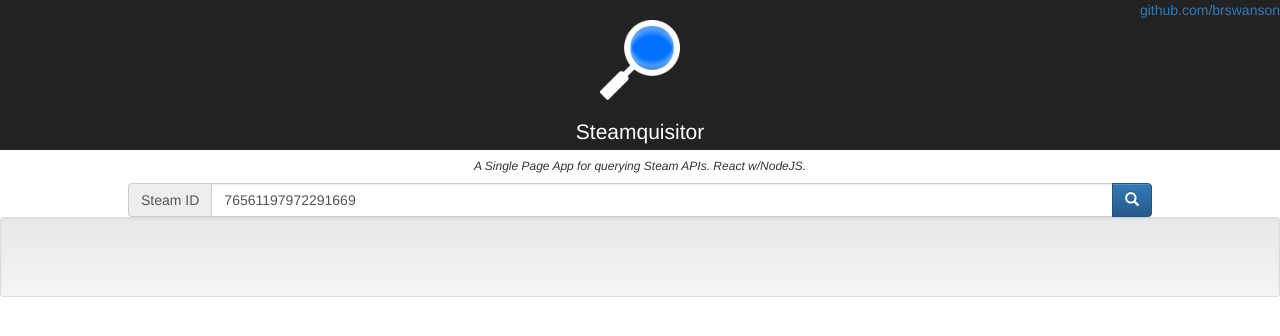
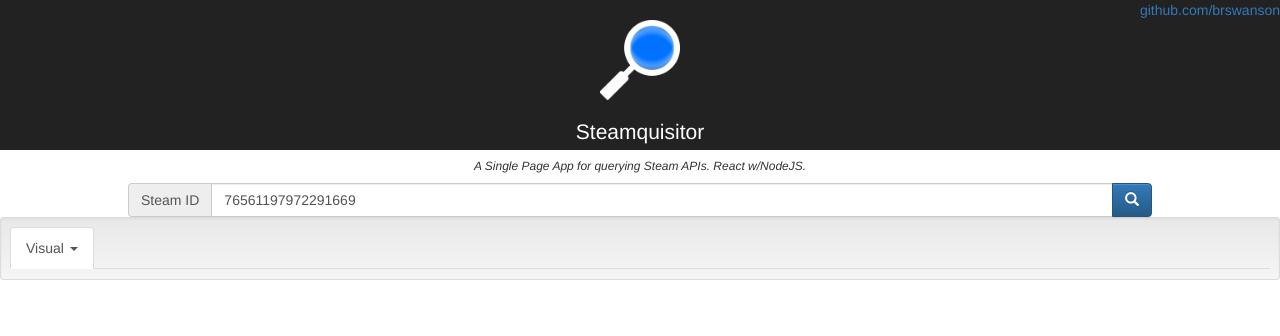
Before and after one commit to brswanson/steamquisitor, a React (Create React App) app in the folder steamquisitor/: page / in a window 1280 px wide. Shown: the top 336 px of the page. Built offline with nearby package versions, Linux system fonts and the light colour scheme; no server answers.

Commit message:
Added a tab to show/hide the visuals in preperation for adding more visuals. Defaulting to hiding Bubbles. Will default to bar graph in the future.

```diff
--- a/steamquisitor/src/App.js
+++ b/steamquisitor/src/App.js
@@ -1,6 +1,6 @@
 import React, { Component } from 'react';
 import logo from './magnifying_glass_white.png';
-import { Button, Col, Form, FormControl, Glyphicon, InputGroup, Row, Well } from 'react-bootstrap';
+import { Button, Col, Form, FormControl, Glyphicon, InputGroup, Row, Tab, Well, Nav, NavDropdown, MenuItem } from 'react-bootstrap';
 import { RingLoader } from 'react-spinners';
 import './App.css';
 
@@ -148,6 +148,22 @@ class App extends Component {
         </div>
 
         <Well bsSize="small">
+          <Tab.Container id="tabs-with-dropdown" defaultActiveKey="1.3">
+            <Row className="clearfix">
+              <Col sm={12}>
+                <Nav bsStyle="tabs">
+                  <NavDropdown eventKey="1" title="Visual" id="nav-dropdown-within-tab">
+                    {/* <MenuItem eventKey="1.1">Bar Graph</MenuItem> */}
+                    <MenuItem eventKey="1.2">Bubbles</MenuItem>
+                    <MenuItem divider />
+                    <MenuItem eventKey="1.3">None</MenuItem>
+                  </NavDropdown>
+                </Nav>
+              </Col>
+              <Col sm={12}>
+                <Tab.Content animation>
+                  {/* <Tab.Pane eventKey="1.1"></Tab.Pane> */}
+                  <Tab.Pane eventKey="1.2">
                     <div id="gamesVisual">
 
                       <div className="row">
@@ -162,6 +178,12 @@ class App extends Component {
                         height={this.state.height * .9}
                       />}
                     </div>
+                  </Tab.Pane>
+                  <Tab.Pane eventKey="1.3"/>
+                </Tab.Content>
+              </Col>
+            </Row>
+          </Tab.Container>
         </Well>
 
         <Row className="show-grid">
```
Lines whose indentation alone changed are shown as unchanged.
